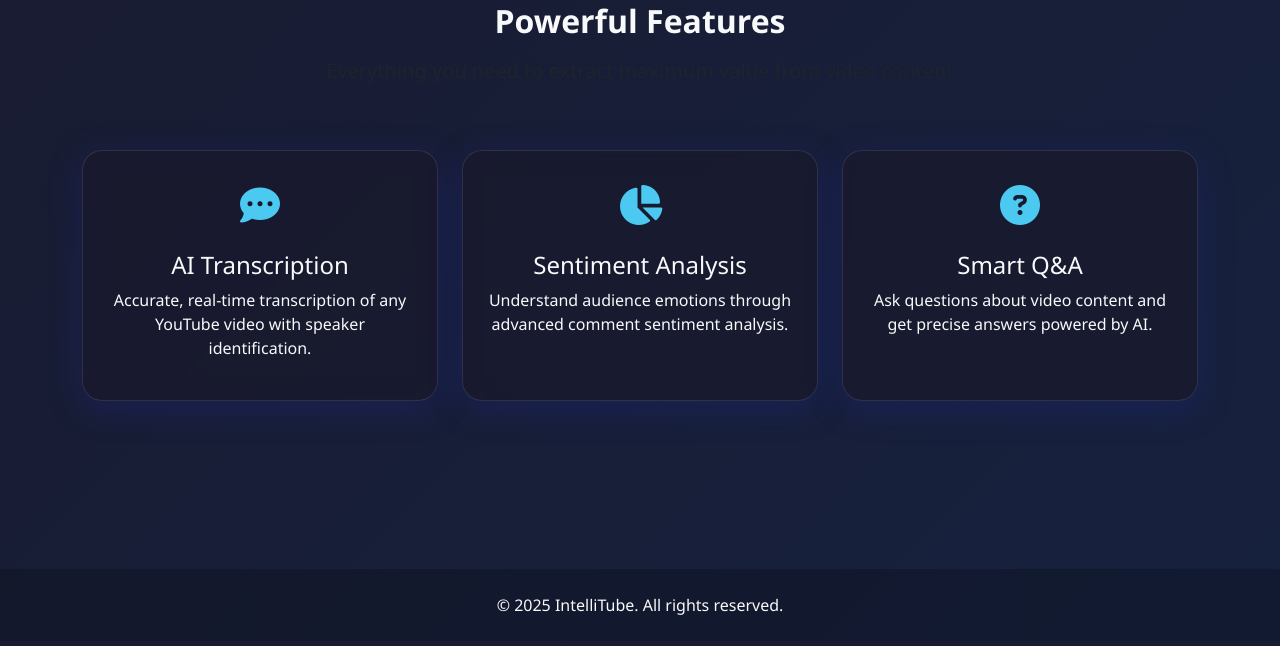
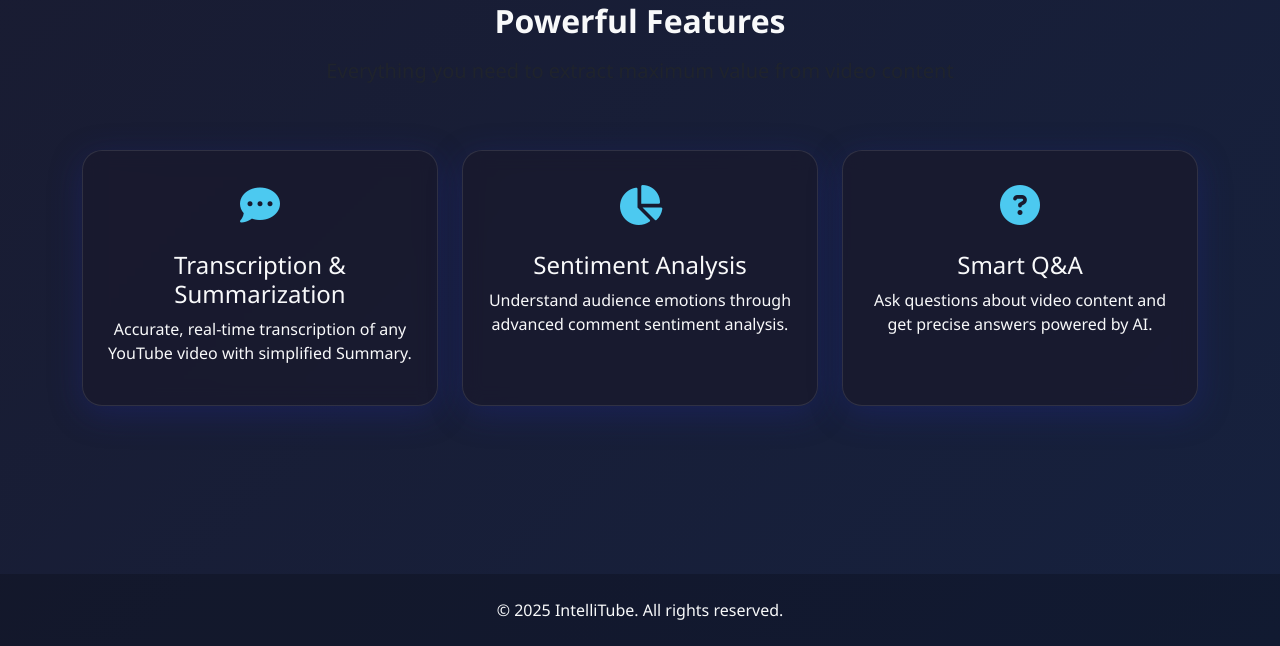
Before and after one commit to AtharSayed/CodeLLM, a Flask app: page / in a window 1280 px wide. Shown: the part 700-1346 px from the top of the page. Before the commit the page ends 1315 px from the top, so only its background shows below. Run offline with Flask 3, Linux system fonts and the light colour scheme.

Commit message:
Modified explaination for features

```diff
--- a/Intellitube/templates/home.html
+++ b/Intellitube/templates/home.html
@@ -216,8 +216,8 @@
                     <div class="feature-icon">
                         <i class="fas fa-comment-dots"></i>
                     </div>
-                    <h4>AI Transcription</h4>
-                    <p>Accurate, real-time transcription of any YouTube video with speaker identification.</p>
+                    <h4>Transcription & Summarization</h4>
+                    <p>Accurate, real-time transcription of any YouTube video with simplified Summary.</p>
                 </div>
             </div>
 
```
